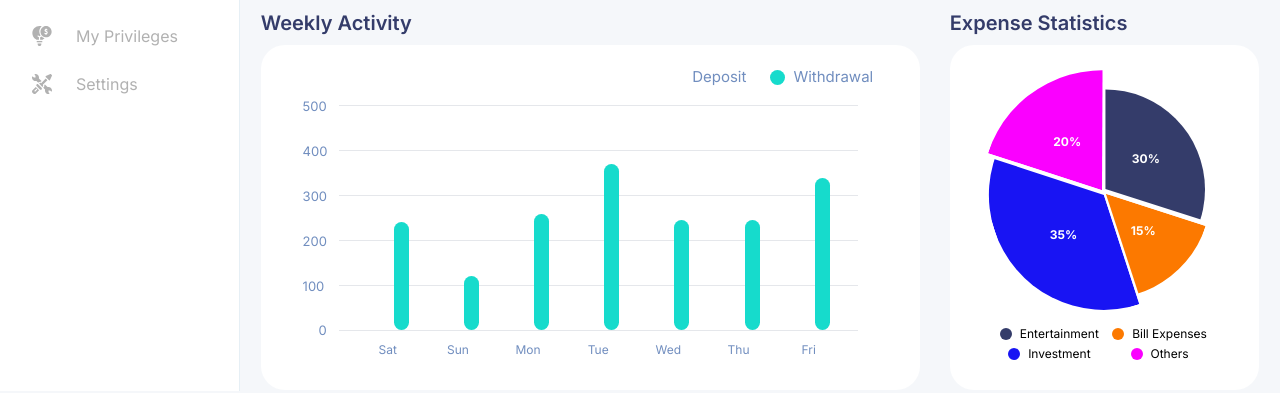
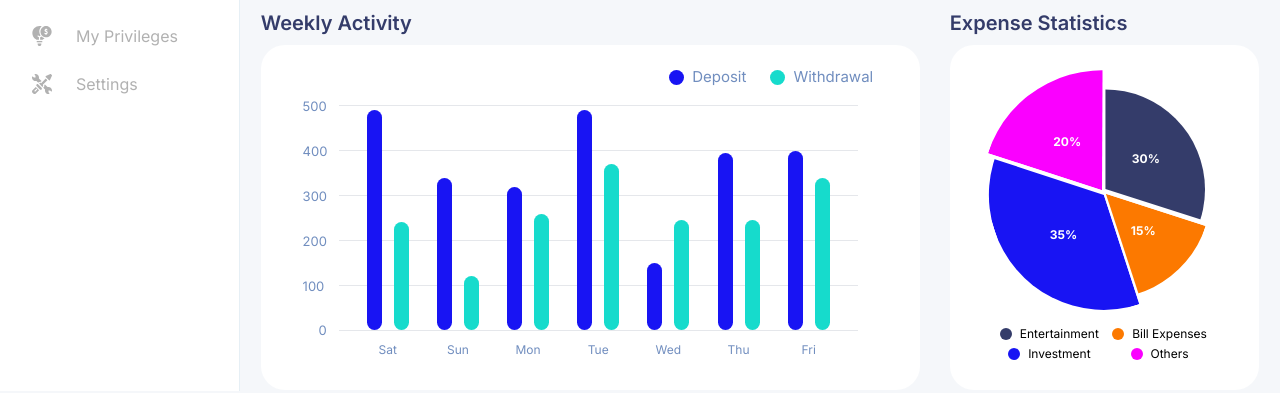
Before and after one commit to Emmanuel-Ibekwe/BankDash, a React (Create React App) app: page / in a window 1280 px wide. Shown: the part 409-802 px from the top of the page. Built offline with nearby package versions, Linux system fonts and the light colour scheme.

Commit message:
style: add some custom colors

```diff
--- a/tailwind.config.js
+++ b/tailwind.config.js
@@ -6,11 +6,13 @@ module.exports = {
       colors: {
         text_1: "#B1B1B1",
         text_2: "#718EBF",
+        text_3: "#232323",
         primary_1: "#2D60FF",
         primary_2: "#343C6A",
         background_1: "#F5F7FA",
         blue_1: "#0A06F4",
-        blue_2: "#4C49ED"
+        blue_2: "#4C49ED",
+        blue_3: "#1814F3"
       }
     }
   },
```
